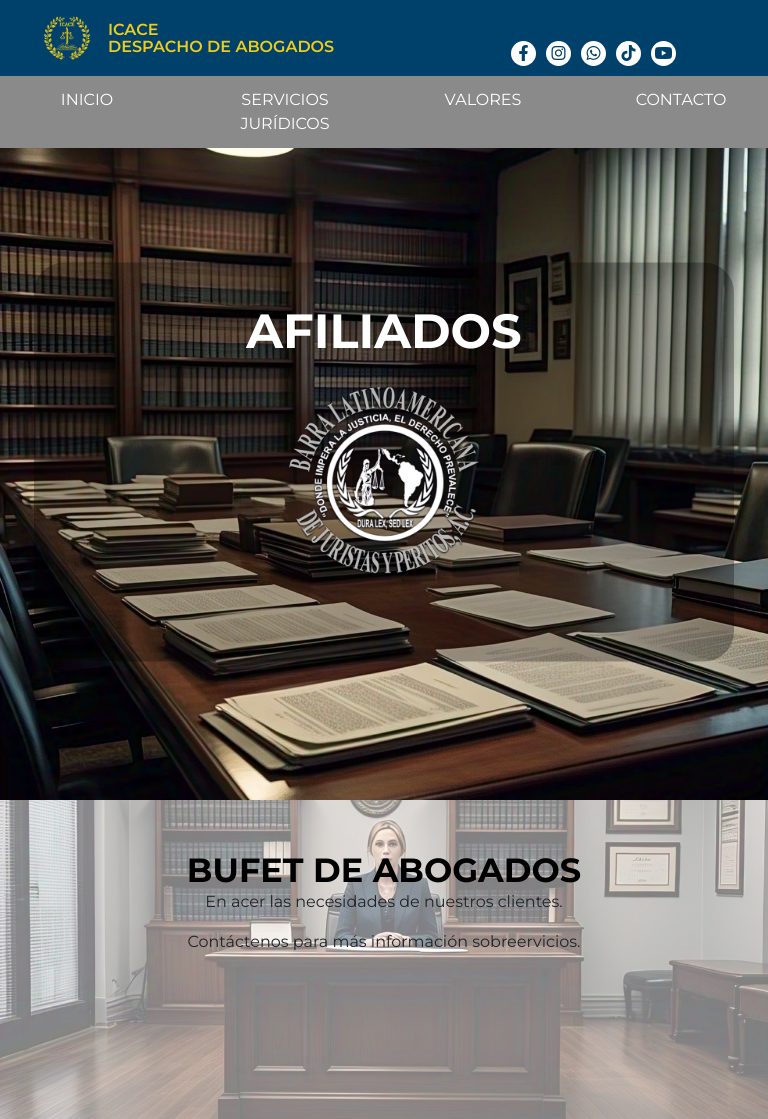
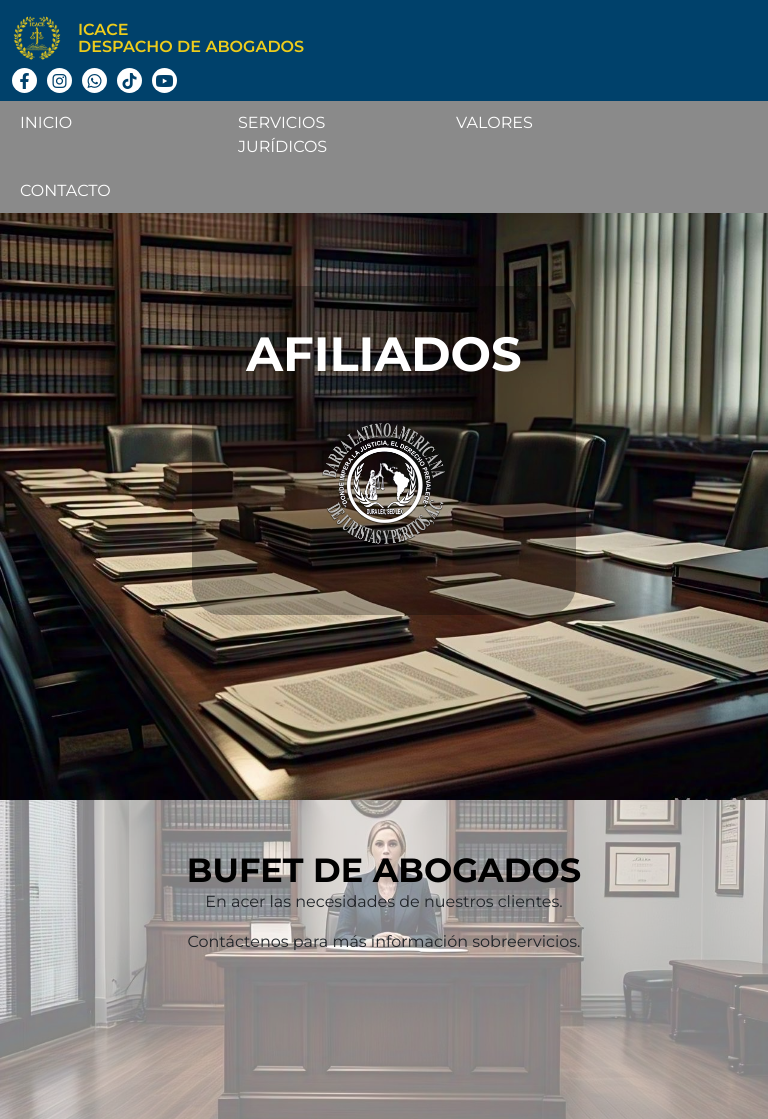
Before and after one commit to addh-duck-hack/icace_abogados, a PHP site: page / in a window 768 px wide. Shown: the top 1119 px of the page. Run offline with PHP 8.4, Linux system fonts and the light colour scheme.

Commit message:
Se agregan los estilos para dispositivos moviles, se agrega menu desplegable con elementos

```diff
--- a/public_html/css/styles.css
+++ b/public_html/css/styles.css
@@ -249,8 +249,75 @@ footer {
     margin: 0;
 }
 
+@media (min-width: 768px) {
+    .collapse:not(.show) {
+        display: block !important;
+    }
+    .col-hidden-lg {
+        display: none;
+    }
+}
+
 @media (max-width: 768px) {
     .col-hidden-sm {
         display: none;
     }
+    .header-logo{
+        margin: 0px;
+    }
+    .header-icons{
+        justify-content: flex-start;
+    }
+    .header-bar{
+        width: 100%;
+    }.social-icon{
+        margin-top: 0px;
+    }
+    .header-title{
+        justify-content: normal !important;
+    }
+    .header-icons > a{
+        margin-right: 0px;
+    }
+    .col-bar{
+        margin: 0px;
+    }
+    .text-left-frame{
+        text-align: left;
+        margin-left: 20px;
+        padding: 10px 0;
+    }
+    .banner-height{
+        height: auto;
+    }
+    .contact-container-banner-height{
+        height: 100px;
+    }
+    .navbar-toggler{
+        border: none !important;
+    }
+    .navbar-toggler:focus{
+        box-shadow: none !important;
+    }
+    .navbar-container{
+        padding: 0px !important;
+    }
+    .inicial-imagen-margin{
+        margin-top: 101px;
+    }
+    .imagen-afiliados{
+        width: 100%;
+    }
+    .frame-container{
+        padding: 40px 30px;
+    }
+    .frame-container > h1 {
+        margin-bottom: 10px;
+    }
+    .imagen-inicial-container {
+        height: calc(100vh - 101px);
+    }
+    .carousel-container{
+        height: calc(100vh - 101px);
+    }
 }
--- a/public_html/partials/banner.html
+++ b/public_html/partials/banner.html
@@ -1 +1 @@
-<img src="../img/banner.png" class="banner">
+<img src="../img/banner.png" class="banner banner-height">
--- a/public_html/partials/carousel.html
+++ b/public_html/partials/carousel.html
@@ -6,14 +6,14 @@
         <img src="../img/barra_abogados.png" class="imagen-afiliados">
       </div>
     </div>
-    <div class="carousel-item">
+    <div class="carousel-item active" style="background-image: url(../img/Imagen_inicial.jpeg);">
       <div class="frame-container text-center">
         <h1 class="weight-700">ABOGADOS</h1>
         <img src="../img/barra_abogados.png" class="imagen-afiliados">
       </div>
       <img src="../img/Imagen_inicial.jpeg" class="d-block w-100" alt="Descripción de la imagen 1">
     </div>
-    <div class="carousel-item">
+    <div class="carousel-item active" style="background-image: url(../img/Imagen_inicial.jpeg);">
       <div class="frame-container text-center">
         <h1 class="weight-700">ARQUITECTOS</h1>
         <img src="../img/barra_abogados.png" class="imagen-afiliados">
--- a/public_html/partials/contact.html
+++ b/public_html/partials/contact.html
@@ -1,4 +1,4 @@
-<div class="container-fluid text-center contact-container-banner container-text-center">
+<div class="container-fluid text-center contact-container-banner container-text-center contact-container-banner-height">
     <h1 class="weight-700">CONTACTO</h1>
 </div>
 <div class="container-fliud contact-container">
--- a/public_html/partials/header.html
+++ b/public_html/partials/header.html
@@ -1,14 +1,17 @@
 <header class="header-custom fixed-top">
     <nav class="navbar-custom navbar navbar-expand-lg">
-        <div class="container-fluid">
+        <div class="container-fluid header-title">
             <a class="navbar-brand" href="#">
-                <img src="../img/logo_icace.png" alt="Logo ICACE Abogados" class="logo-navbar">
+                <img src="../img/logo_icace.png" alt="Logo ICACE Abogados" class="logo-navbar header-logo">
             </a>
             <a class="navbar-title weight-600" href="#">
                 <p>ICACE</p>
                 <p>DESPACHO DE ABOGADOS</p>
             </a>
-            <div class="social-icons">
+            <div class="social-icons header-icons header-bar">
+                <a href="#" class="social-icon col-hidden-lg" data-bs-toggle="collapse" data-bs-target="#navbarToggleExternalContent" aria-controls="navbarToggleExternalContent" aria-expanded="false" aria-label="Toggle navigation">
+                  <i class="fa-solid fa-bars"></i>
+                </a>
                 <a href="https://www.facebook.com" target="_blank" class="social-icon">
                     <i class="fab fa-facebook-f"></i>
                 </a>
@@ -27,18 +30,18 @@
             </div>
         </div>
     </nav>
-    <div class="container-fluid text-center navbar-container">
+    <div class="container-fluid text-center navbar-container collapse" id="navbarToggleExternalContent">
         <div class="row">
-          <div class="col">
+          <div class="col-lg-3 col-md-3 col-sm-12 text-left-frame">
             INICIO
           </div>
-          <div class="col">
+          <div class="col-lg-3 col-md-3 col-sm-12 text-left-frame">
             SERVICIOS JURÍDICOS
           </div>
-          <div class="col">
+          <div class="col-lg-3 col-md-3 col-sm-12 text-left-frame">
             VALORES
           </div>
-          <div class="col">
+          <div class="col-lg-3 col-md-3 col-sm-12 text-left-frame">
             CONTACTO
           </div>
         </div>
```
